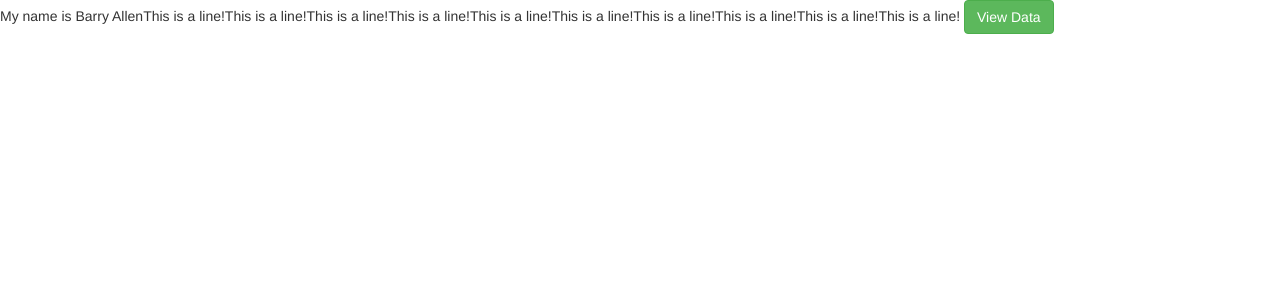
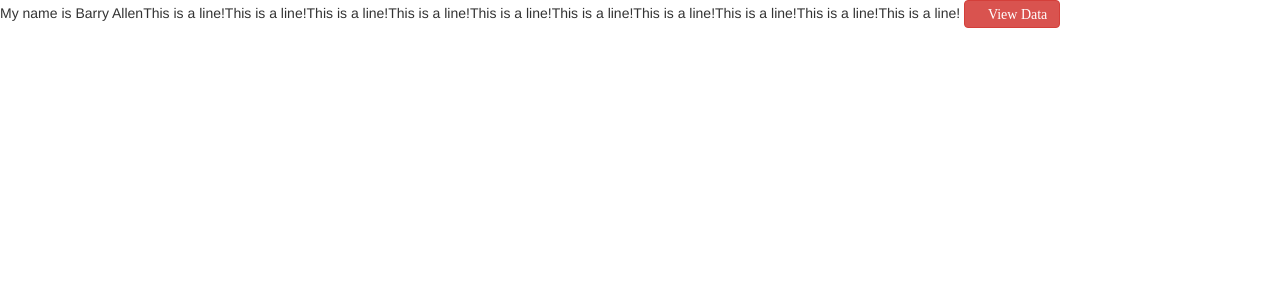
Before and after one commit to palmaresju/it2103, a PHP site: page /index.php in a window 1280 px wide. Shown: the top 300 px of the page. Run offline with PHP 8.4, Linux system fonts and the light colour scheme; some web fonts are replaced.

Commit message:
replaced span to italic tag

```diff
--- a/home.php
+++ b/home.php
@@ -3,6 +3,6 @@
 	<link rel="stylesheet" href="css/bootstrap.min.css">
 </head>
 <body>
-	<button class='btn btn-success'>View Data</button></a>
+	<button class='btn btn-danger'><i class='glyphicon glyphicon-remove'>View Data</i></button>
 <body>
 </html>
```
